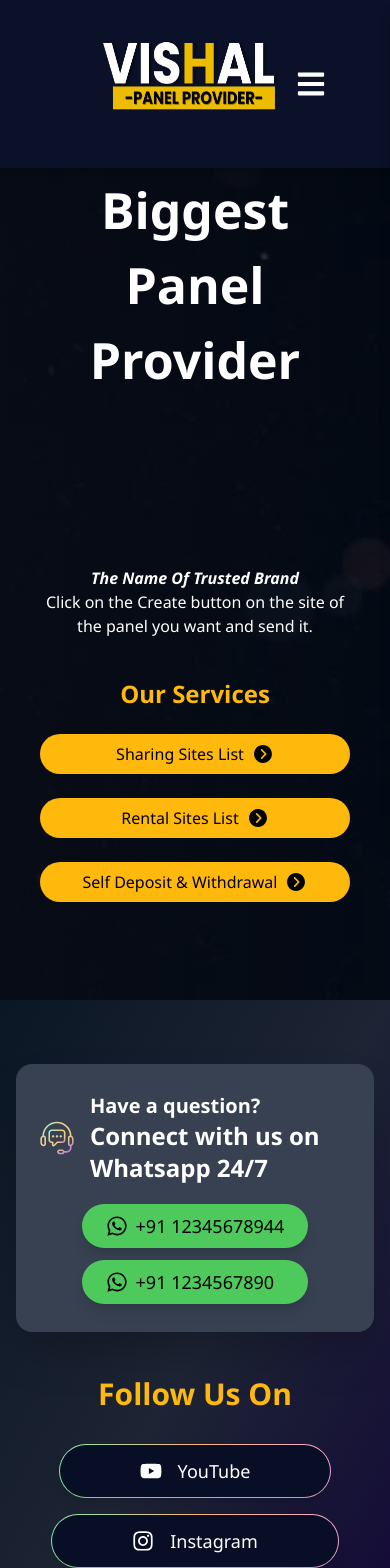
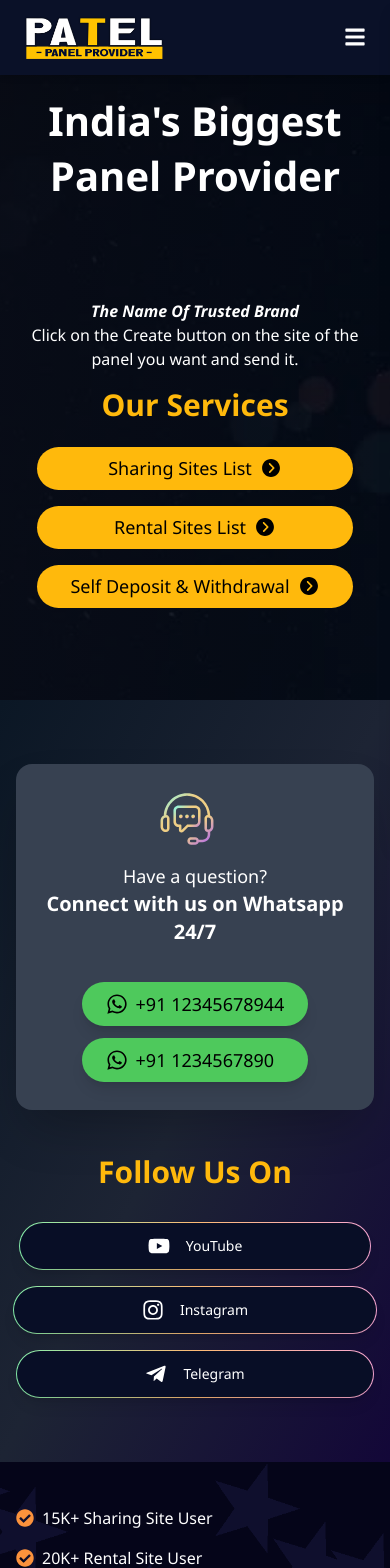
Before and after one commit to Kamleshsaini1118/Panelprovider, a React (Vite) app: page / in a window 390 px wide. Shown: the top 1568 px of the page. Built offline with nearby package versions, Linux system fonts and the light colour scheme.

Commit message:
mobiledevice changes

```diff
--- a/src/App.jsx
+++ b/src/App.jsx
@@ -104,6 +104,7 @@
 import FutureGamePanel from "./components/FuturePlan";
 import Footer from "./components/Footer";
 import Navbar from "./components/Navbar";
+import { div } from "framer-motion/client";
 
 function App() {
   const [loading, setLoading] = useState(true);
@@ -115,60 +116,69 @@
 
   return (
     // Ensure parent container ka background black ho jab tak content fade-in na ho
-    <div className="main bg-black">
-      <AnimatePresence>
-        {loading && (
-          <motion.div
-            className="fixed inset-0 flex items-center justify-center bg-black z-50"
-            initial={{ opacity: 1 }}
-            exit={{ opacity: 0 }}
-            transition={{ duration: 0.5 }}
-          >
-            {/* Background Sliding Sections */}
-            <motion.div
-              className="absolute top-0 left-0 w-1/3 h-full bg-[#0a1128]"
-              initial={{ x: "-100%" }}
-              animate={{ x: 0 }}
-              transition={{ duration: 1 }}
-            />
-            <motion.div
-              className="absolute top-0 left-1/3 w-1/3 h-full bg-[#0e1839]"
-              initial={{ x: "-100%" }}
-              animate={{ x: 0 }}
-              transition={{ duration: 1, delay: 0.2 }}
-            />
-            <motion.div
-              className="absolute top-0 left-2/3 w-1/3 h-full bg-[#0a1128]"
-              initial={{ x: "-100%" }}
-              animate={{ x: 0 }}
-              transition={{ duration: 1, delay: 0.4 }}
-            />
+    // <div className="main bg-black">
+    //   <AnimatePresence>
+    //     {loading && (
+    //       <motion.div
+    //         className="fixed inset-0 flex items-center justify-center bg-black z-50"
+    //         initial={{ opacity: 1 }}
+    //         exit={{ opacity: 0 }}
+    //         transition={{ duration: 0.5 }}
+    //       >
+    //         {/* Background Sliding Sections */}
+    //         <motion.div
+    //           className="absolute top-0 left-0 w-1/3 h-full bg-[#0a1128]"
+    //           initial={{ x: "-100%" }}
+    //           animate={{ x: 0 }}
+    //           transition={{ duration: 1 }}
+    //         />
+    //         <motion.div
+    //           className="absolute top-0 left-1/3 w-1/3 h-full bg-[#0e1839]"
+    //           initial={{ x: "-100%" }}
+    //           animate={{ x: 0 }}
+    //           transition={{ duration: 1, delay: 0.2 }}
+    //         />
+    //         <motion.div
+    //           className="absolute top-0 left-2/3 w-1/3 h-full bg-[#0a1128]"
+    //           initial={{ x: "-100%" }}
+    //           animate={{ x: 0 }}
+    //           transition={{ duration: 1, delay: 0.4 }}
+    //         />
 
-            {/* Loading Circle */}
-            <motion.div
-              className="w-16 h-16 border-4 border-t-transparent border-white rounded-full"
-              initial={{ rotate: 0 }}
-              animate={{ rotate: 360 }}
-              transition={{ repeat: Infinity, duration: 1, ease: "linear" }}
-            />
-          </motion.div>
-        )}
-      </AnimatePresence>
+    //         {/* Loading Circle */}
+    //         <motion.div
+    //           className="w-16 h-16 border-4 border-t-transparent border-white rounded-full"
+    //           initial={{ rotate: 0 }}
+    //           animate={{ rotate: 360 }}
+    //           transition={{ repeat: Infinity, duration: 1, ease: "linear" }}
+    //         />
+    //       </motion.div>
+    //     )}
+    //   </AnimatePresence>
 
-      {/* Content is always rendered but hidden until loading complete */}
-      <motion.div
-        initial={{ opacity: 0 }}
-        animate={{ opacity: loading ? 0 : 1 }}
-        transition={{ duration: 1 }}
-      >
-        <Navbar />
+    //   {/* Content is always rendered but hidden until loading complete */}
+    //   <motion.div
+    //     initial={{ opacity: 0 }}
+    //     animate={{ opacity: loading ? 0 : 1 }}
+    //     transition={{ duration: 1 }}
+    //   >
+    //     <Navbar />
+    //     <HomeSection />
+    //     <ContactSection />
+    //     <StatsSection />
+    //     <FutureGamePanel />
+    //     <Footer />
+    //   </motion.div>
+    // </div>
+
+     <div className="main bg-black">
+      <Navbar />
         <HomeSection />
         <ContactSection />
         <StatsSection />
         <FutureGamePanel />
         <Footer />
-      </motion.div>
-    </div>
+     </div>
   );
 }
 
--- a/src/components/ContactSection.jsx
+++ b/src/components/ContactSection.jsx
@@ -195,7 +195,7 @@
     <section className="bg-gradient-to-br from-[#0b1725] via-[#1d2434] to-[#130738] py-16 px-4 ">
       <div className="container mx-auto flex flex-col items-center">
         <div className="bg-gray-700 py-7 px-6 w-full max-w-4xl rounded-2xl shadow-2xl flex flex-col md:flex-row md:justify-between items-center">
-          <div className="flex items-center">
+          <div className="flex flex-col sm:flex-row items-center">
             <svg
               xmlns="http://www.w3.org/2000/svg"
               width="54"
@@ -292,11 +292,11 @@
                 </linearGradient>
               </defs>
             </svg>
-            <div>
-              <h3 className="text-xl font-semibold text-white">
+            <div className="text-center md:text-left py-4">
+              <h3 className="text-lg font-normal md:text-xl md:font-semibold text-white">
                 Have a question?
               </h3>
-              <p className="text-white text-2xl font-bold">
+              <p className="text-xl md:text-2xl font-bold text-white">
                 Connect with us on Whatsapp 24/7
               </p>
             </div>
@@ -324,16 +324,28 @@
 
         <div className="flex flex-wrap justify-center gap-4 mt-8">
           {[
-            { icon: <FaYoutube size={22} />, name: "YouTube", link: "https://www.youtube.com/" },
-            { icon: <FaInstagram size={22} />, name: "Instagram", link: "https://www.instagram.com/" },
-            { icon: <FaTelegramPlane size={22} />, name: "Telegram", link: "https://web.telegram.org/" },
+            {
+              icon: <FaYoutube size={22} />,
+              name: "YouTube",
+              link: "https://www.youtube.com/",
+            },
+            {
+              icon: <FaInstagram size={22} />,
+              name: "Instagram",
+              link: "https://www.instagram.com/",
+            },
+            {
+              icon: <FaTelegramPlane size={22} />,
+              name: "Telegram",
+              link: "https://web.telegram.org/",
+            },
           ].map((item, index) => (
             <button
               key={index}
               className="relative p-[1px] rounded-full bg-gradient-to-r from-green-300 via-orange-300 to-pink-300"
             >
               <a
-                className="flex items-center bg-[#080e26] text-white text-lg px-20 py-3 rounded-full shadow-lg font-medium hover:bg-white hover:text-black transition w-full h-full gap-4"
+                className="flex items-center bg-[#080e26] text-white text-sm md:text-lg px-32 py-3 rounded-full shadow-lg font-medium hover:bg-white hover:text-black transition w-full h-full gap-4"
                 href={item.link}
                 target="_blank"
                 rel="noopener noreferrer"
--- a/src/components/Footer.jsx
+++ b/src/components/Footer.jsx
@@ -16,9 +16,9 @@
           <div className="mb-4">
             <a href="#">
               <img
-                src="/logoV.png"
+                src="/logo.png"
                 alt="Patel Panel Logo"
-                className="w-[277px] h-auto -mb-40"
+                className="w-[277px] h-auto "
               />
             </a>
           </div>
--- a/src/components/HomeSection.jsx
+++ b/src/components/HomeSection.jsx
@@ -139,9 +139,114 @@
     return () => clearInterval(interval);
   }, []);
 
+  // return (
+  //   <section
+  //     className="relative w-full min-h-[900px] flex flex-col items-center justify-center px-6 text-white text-center overflow-hidden"
+  //     style={{
+  //       backgroundImage: "url('/bghome.jpg')",
+  //       backgroundSize: "cover",
+  //       backgroundPosition: "center",
+  //     }}
+  //   >
+  //     {/* Background Overlay */}
+  //     <div className="absolute inset-0 bg-black bg-opacity-60"></div>
+  //     <div className="absolute inset-0 bg-gradient-to-r from-[#0B0E19] to-transparent opacity-60"></div>
+
+  //     <div className="relative max-w-4xl px-4">
+  //       {/* Main Heading */}
+  //       <h2 className="text-[50px] xs:text-[20px] sm:text-[50px] md:text-[69px] font-bold mb-8">
+  //         India's Biggest Panel Provider
+  //       </h2>
+
+  //       {/* Animated Gradient Text */}
+  //       {/* <div className="relative h-16 overflow-hidden flex justify-center">
+  //         <span
+  //           key={currentIndex}
+  //           className="absolute text-[50px] sm:text-[60px] md:text-[69px] -mt-7 font-bold bg-gradient-to-r from-green-300 via-orange-300 to-pink-300 bg-clip-text text-transparent animate-slide-in-out"
+  //         >
+  //           {words[currentIndex]}
+  //         </span>
+  //       </div> */}
+  //       <div className="relative h-24 sm:h-28 flex items-center justify-center overflow-hidden w-full">
+  //         <span
+  //           key={currentIndex}
+  //           className="absolute text-[40px] sm:text-[55px] md:text-[69px] font-bold bg-gradient-to-r from-green-300 via-orange-300 to-pink-300 bg-clip-text text-transparent animate-slide-in-out"
+  //         >
+  //           {words[currentIndex]}
+  //         </span>
+  //       </div>
+
+  //       {/* Description */}
+  //       <p className="mt-10 text-base sm:text-lg">
+  //         <em>
+  //           <strong>The Name Of Trusted Brand</strong>
+  //         </em>
+  //         <br />
+  //         Click on the Create button on the site of the panel you want and send
+  //         it.
+  //       </p>
+  //     </div>
+
+  //     {/* Our Services Section */}
+  //     <div className="relative mt-10 w-full max-w-4xl px-4">
+  //       <h2 className="text-2xl sm:text-3xl font-bold mb-6 text-[#FFB90C]">
+  //         Our Services
+  //       </h2>
+  //       <div className="grid grid-cols-1 sm:grid-cols-2 md:grid-cols-3 gap-6">
+  //         {[
+  //           { text: "Sharing Sites List", link: "#" },
+  //           { text: "Rental Sites List", link: "#" },
+  //           { text: "Self Deposit & Withdrawal", link: "#" },
+  //         ].map((service, index) => (
+  //           <a
+  //             key={index}
+  //             href={service.link}
+  //             target="_blank"
+  //             rel="noopener noreferrer"
+  //             className="flex items-center justify-center px-5 py-2 bg-[#FFB90C] hover:bg-white rounded-full text-black text-[16px] sm:text-[18px] font-normal transition duration-200 transform hover:scale-105 gap-x-2"
+  //           >
+  //             {service.text}
+  //             <IoIosArrowDroprightCircle size={22} />
+  //           </a>
+  //         ))}
+  //       </div>
+  //     </div>
+
+  //     {/* Tailwind Animation */}
+  //     <style jsx>{`
+  //       @keyframes slideInOut {
+  //         0% {
+  //           transform: translateX(100%);
+  //           opacity: 0;
+  //           letter-spacing: 2px;
+  //         }
+  //         20% {
+  //           transform: translateX(0);
+  //           opacity: 1;
+  //           letter-spacing: 0px;
+  //         }
+  //         80% {
+  //           transform: translateX(0);
+  //           opacity: 1;
+  //           letter-spacing: 0px;
+  //         }
+  //         100% {
+  //           transform: translateX(100%);
+  //           opacity: 0;
+  //           letter-spacing: 2px;
+  //         }
+  //       }
+
+  //       .animate-slide-in-out {
+  //         animation: slideInOut 3s ease-in-out forwards;
+  //       }
+  //     `}</style>
+  //   </section>
+  // );
+
   return (
     <section
-      className="relative w-full min-h-[1000px] flex flex-col items-center justify-center px-6 text-white text-center overflow-hidden"
+      className="relative w-full min-h-[700px] sm:min-h-[900px] flex flex-col items-center justify-center px-1 text-white text-center overflow-hidden"
       style={{
         backgroundImage: "url('/bghome.jpg')",
         backgroundSize: "cover",
@@ -152,47 +257,38 @@
       <div className="absolute inset-0 bg-black bg-opacity-60"></div>
       <div className="absolute inset-0 bg-gradient-to-r from-[#0B0E19] to-transparent opacity-60"></div>
 
-      <div className="relative max-w-4xl px-4">
+      <div className="relative max-w-4xl px-4 ">
         {/* Main Heading */}
-        <h2 className="text-[50px] xs:text-[20px] sm:text-[50px] md:text-[69px] font-bold mb-8">
-          India's Biggest Panel Provider
+        <h2 className="text-[40px] xs:text-[20px] sm:text-[40px] md:text-[69px] font-bold mb-6 leading-snug sm:leading-tight">
+          India's Biggest <br className="sm:hidden" /> Panel Provider
         </h2>
 
         {/* Animated Gradient Text */}
-        {/* <div className="relative h-16 overflow-hidden flex justify-center">
+        <div className="relative h-10 sm:h-28 flex items-center justify-center overflow-hidden w-full">
           <span
             key={currentIndex}
-            className="absolute text-[50px] sm:text-[60px] md:text-[69px] -mt-7 font-bold bg-gradient-to-r from-green-300 via-orange-300 to-pink-300 bg-clip-text text-transparent animate-slide-in-out"
-          >
-            {words[currentIndex]}
-          </span>
-        </div> */}
-        <div className="relative h-24 sm:h-28 flex items-center justify-center overflow-hidden w-full">
-          <span
-            key={currentIndex}
-            className="absolute text-[40px] sm:text-[55px] md:text-[69px] font-bold bg-gradient-to-r from-green-300 via-orange-300 to-pink-300 bg-clip-text text-transparent animate-slide-in-out"
+            className="absolute text-[30px] sm:text-[45px] md:text-[69px] font-bold bg-gradient-to-r from-green-300 via-orange-300 to-pink-300 bg-clip-text text-transparent animate-slide-in-out"
           >
             {words[currentIndex]}
           </span>
         </div>
 
         {/* Description */}
-        <p className="mt-10 text-base sm:text-lg">
+        <p className="mt-8 sm:mt-10 text-base sm:text-lg w-full sm:w-full ">
           <em>
             <strong>The Name Of Trusted Brand</strong>
           </em>
           <br />
-          Click on the Create button on the site of the panel you want and send
-          it.
+          Click on the Create button on the site of the panel you want and send it.
         </p>
       </div>
 
       {/* Our Services Section */}
-      <div className="relative mt-10 w-full max-w-4xl px-4">
-        <h2 className="text-2xl sm:text-3xl font-bold mb-6 text-[#FFB90C]">
+      <div className="relative mt-4 sm:mt-10 w-[85%] sm:w-full max-w-4xl px-1">
+        <h2 className="text-3xl sm:text-3xl font-bold mb-6 sm:mb-6 text-[#FFB90C]">
           Our Services
         </h2>
-        <div className="grid grid-cols-1 sm:grid-cols-2 md:grid-cols-3 gap-6">
+        <div className="grid grid-cols-1 sm:grid-cols-2 md:grid-cols-3 gap-4 sm:gap-6 ">
           {[
             { text: "Sharing Sites List", link: "#" },
             { text: "Rental Sites List", link: "#" },
@@ -203,7 +299,7 @@
               href={service.link}
               target="_blank"
               rel="noopener noreferrer"
-              className="flex items-center justify-center px-5 py-2 bg-[#FFB90C] hover:bg-white rounded-full text-black text-[16px] sm:text-[18px] font-normal transition duration-200 transform hover:scale-105 gap-x-2"
+              className="flex items-center justify-center px-5 py-2 sm:px-8 sm:py-2 bg-[#FFB90C] hover:bg-white rounded-full text-black text-[18px] sm:text-[18px] font-normal transition duration-200 transform hover:scale-105 gap-x-2"
             >
               {service.text}
               <IoIosArrowDroprightCircle size={22} />
@@ -243,6 +339,8 @@
       `}</style>
     </section>
   );
+
 };
 
+
 export default HomeSection;
--- a/src/components/Navbar.jsx
+++ b/src/components/Navbar.jsx
@@ -85,14 +85,10 @@
 
   return (
     <header className="w-full fixed top-0 left-0 shadow-md z-50 bg-[#0a1128]">
-      <div className="container mx-auto flex items-center justify-between px-16 py-2 -my-16">
+      <div className="container mx-auto flex items-center justify-between px-6 py-4 md:px-20">
         {/* Logo */}
-        <a href="#" className="pl-5">
-          <img
-            src="/logoV.png"
-            alt="Logo"
-            className="h-[320px] w-[320px] md:h-[250px] md:w-[250px] sm:h-[200px] sm:w-[200px] xs:h-[150px] xs:w-[150px] -mb-10"
-          />
+        <a href="#" className=" md:pl-5">
+          <img src="/logo.png" alt="Logo" className="w-[140px] md:w-[200px]" />
         </a>
 
         {/* Desktop Menu */}
@@ -113,36 +109,25 @@
           <a href="/contact-us" className="hover:text-[#FFB90C]">Contact Us</a>
         </nav>
 
-        {/* Right Side Button */}
+        {/* Right Side Button (Hidden on Mobile) */}
         <button className="hidden md:block relative p-[1px] rounded-full bg-gradient-to-r from-green-300 via-orange-300 to-pink-300">
-          <a
-            className="flex items-center bg-[#080e26] text-white text-base px-6 py-2 rounded-full shadow-lg font-medium hover:bg-white hover:text-black transition w-full h-full"
-            href="https://www.youtube.com/"
-            target="_blank"
-            rel="noopener noreferrer"
-          >
+          <a className="flex items-center bg-[#080e26] text-white text-base px-6 py-2 rounded-full shadow-lg font-medium hover:bg-white hover:text-black transition w-full h-full"
+            href="https://www.youtube.com/" target="_blank" rel="noopener noreferrer">
             <span className="flex-grow text-center">Connect On Whatsapp</span>
           </a>
         </button>
 
-        {/* Mobile Menu Button */}
+        {/* Mobile Menu Button (Right Aligned) */}
         <button className="md:hidden text-white z-50" onClick={() => setMenuOpen(!menuOpen)}>
-          {menuOpen ? <FaTimes size={30} /> : <FaBars size={30} />}
+          {menuOpen ? <FaTimes size={22} /> : <FaBars size={22} />}
         </button>
       </div>
 
       {/* Mobile Menu - Right Side Slide-in */}
-      <div
-        className={`fixed top-0 right-0 h-full w-64 bg-red-500 shadow-lg transform ${
-          menuOpen ? "translate-x-0" : "translate-x-full"
-        } transition-transform duration-300 ease-in-out md:hidden`}
-      >
-        <button
-          className="absolute top-5 right-5 text-white"
-          onClick={() => setMenuOpen(false)}
-        >
-          <FaTimes size={30} />
-        </button>
+      <div className={`fixed top-0 right-0 h-full w-64 bg-[#0a1128] shadow-lg transform ${menuOpen ? "translate-x-0" : "translate-x-full"} transition-transform duration-300 ease-in-out md:hidden`}>
+        {/* <button className="absolute top-5 right-5 text-white" onClick={() => setMenuOpen(false)}>
+          <FaTimes size={22} />
+        </button> */}
 
         <nav className="flex flex-col items-start p-6 space-y-4 text-white mt-16">
           <a href="/" className="hover:text-[#FFB90C]" onClick={() => setMenuOpen(false)}>Home</a>
@@ -150,18 +135,10 @@
 
           {/* Mobile Dropdown */}
           <div className="w-full">
-            <button
-              className="w-full text-left hover:text-[#FFB90C] flex justify-between"
-              onClick={() => setDropdownOpen(!dropdownOpen)}
-            >
-              Our Services
-              <span>{dropdownOpen ? "▲" : "▼"}</span>
+            <button className="w-full text-left hover:text-[#FFB90C] flex justify-between" onClick={() => setDropdownOpen(!dropdownOpen)}>
+              Our Services <span>{dropdownOpen ? "▲" : "▼"}</span>
             </button>
-            <ul
-              className={`overflow-hidden transition-all duration-300 ease-in-out ${
-                dropdownOpen ? "max-h-40 opacity-100" : "max-h-0 opacity-0"
-              }`}
-            >
+            <ul className={`overflow-hidden transition-all duration-300 ease-in-out ${dropdownOpen ? "max-h-40 opacity-100" : "max-h-0 opacity-0"}`}>
               <li><a href="/sharing-sites-list" className="block px-4 py-2 hover:bg-gray-200">Sharing Sites List</a></li>
               <li><a href="/rental-sites-list" className="block px-4 py-2 hover:bg-gray-200">Rental Sites List</a></li>
               <li><a href="/self-deposit-and-withdrawal" className="block px-4 py-2 hover:bg-gray-200">Self Deposit & Withdrawal</a></li>
--- a/src/components/Stats.jsx
+++ b/src/components/Stats.jsx
@@ -47,7 +47,7 @@
       style={{ backgroundImage: "url('/stars.png')" }}
     >
       <div className="max-w-5xl mx-auto px-4 sm:px-6 md:px-8 lg:px-10">
-        <div className="flex flex-wrap justify-center items-center gap-4 sm:gap-6 md:gap-8">
+        <div className="flex flex-wrap justify-start md:justify-center items-center gap-4 sm:gap-6 md:gap-8">
           {stats.map((item, index) => (
             <div
               key={index}
```
Lines whose indentation alone changed are shown as unchanged.
